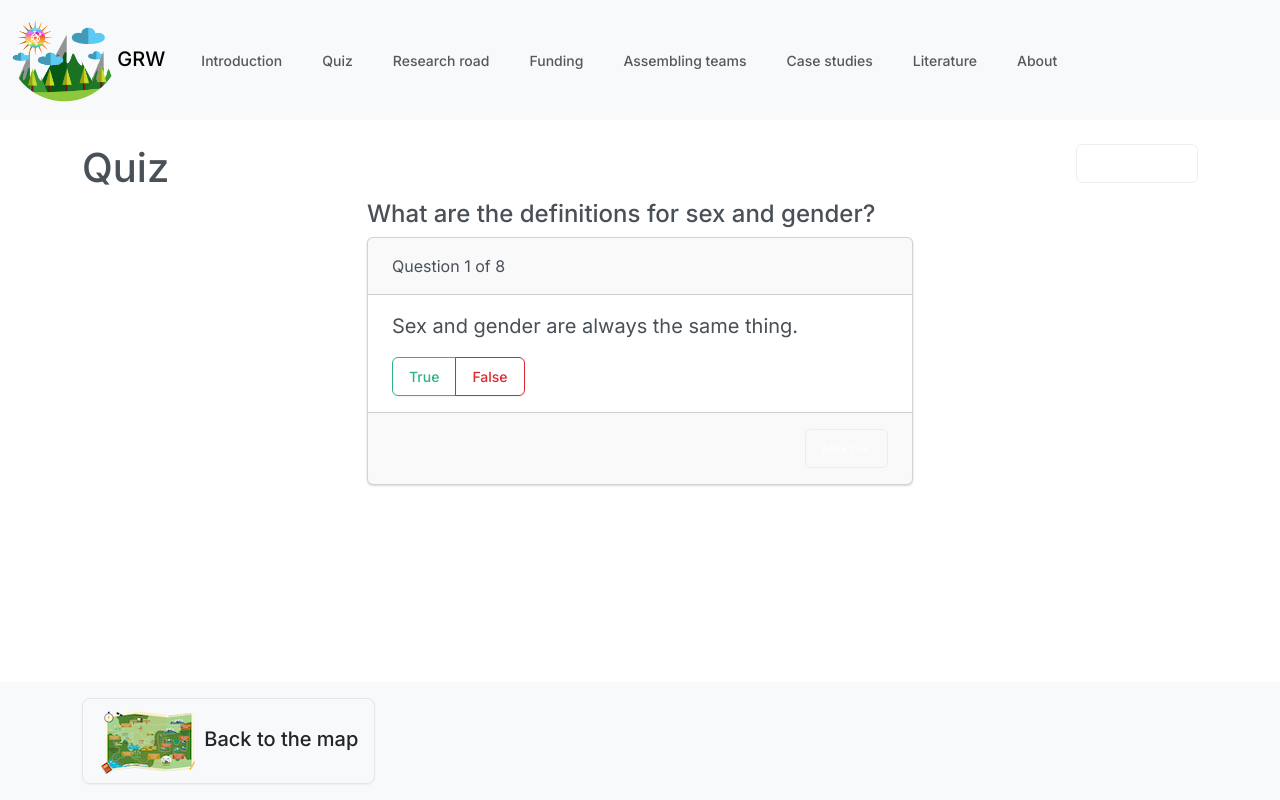
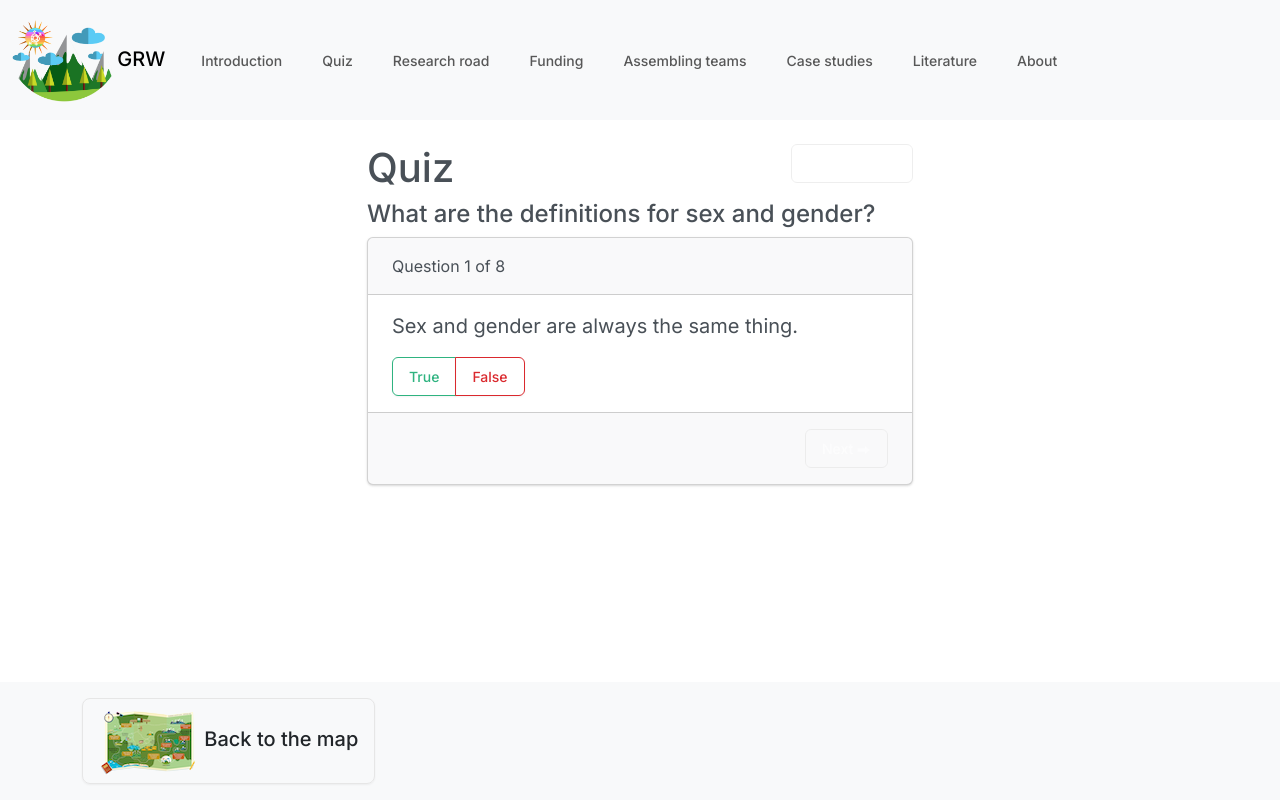
Before and after one commit to genderful-research/genderful_research_world, a Vue app: page /quiz in a window 1280 px wide. Built offline with nearby package versions, Linux system fonts and the light colour scheme.

Commit message:
Change quiz layout

```diff
--- a/src/views/Quiz.vue
+++ b/src/views/Quiz.vue
@@ -11,17 +11,14 @@ const resetQuiz = () => store.commit('resetQuiz')
 
 <template>
   <div class="container pt-4">
-    <div class="row">
-      <div class="col">
+    <div class="row justify-content-md-center">
+      <div class="col-md-6">
         <h1>Quiz
           <button class="btn btn-outline-secondary float-end" :disabled="!totalAnswered" @click.stop="resetQuiz">
             <i class="bi-recycle"/> Reset quiz
           </button>
         </h1>
-      </div>
-    </div>
-    <div class="row justify-content-md-center">
-      <div class="col-md-6">
+
         <Quiz :section="'definitions'" />
         <Quiz v-if="quizAnswered('definitions')" :section="'relevance'" />
       </div>
```
